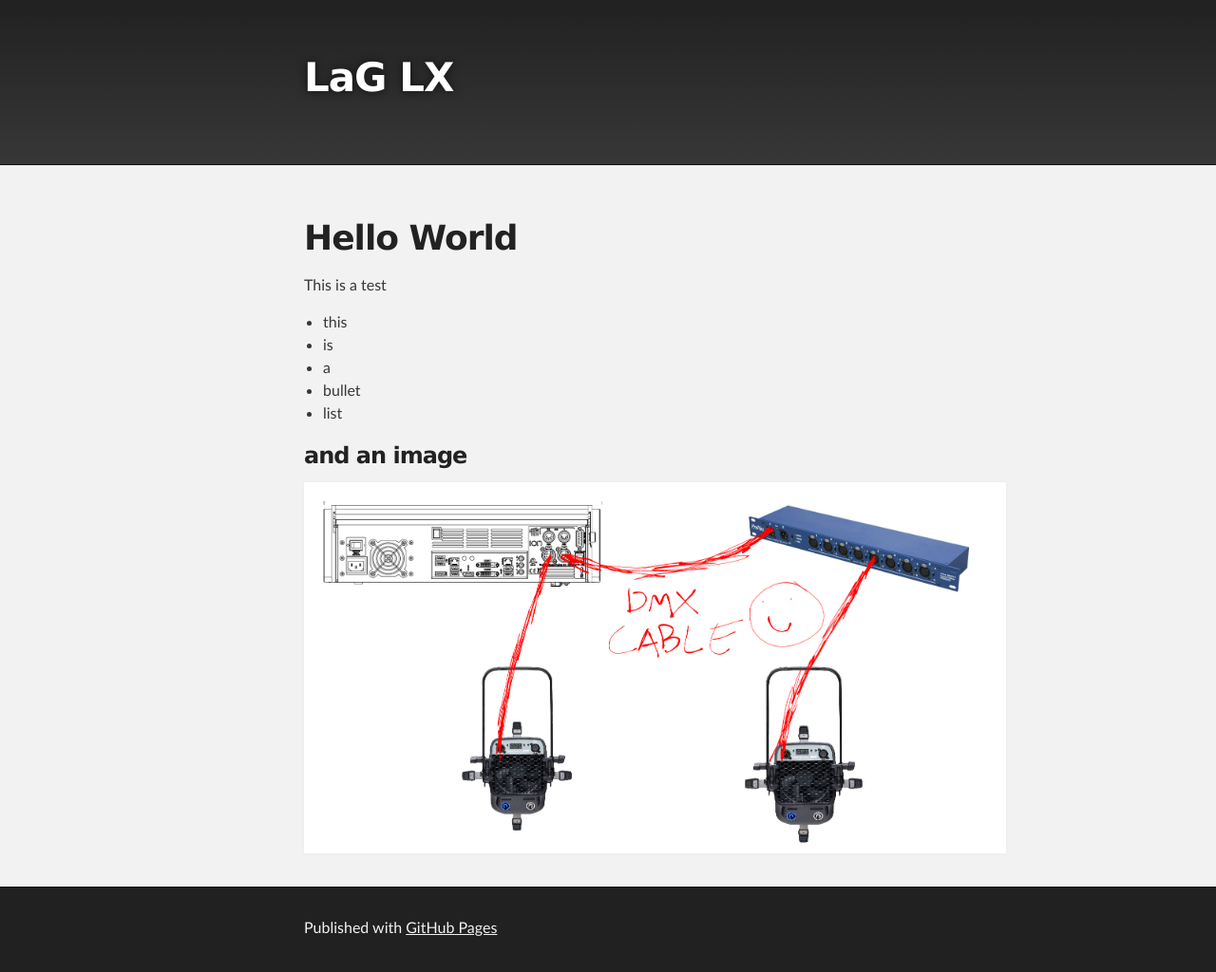
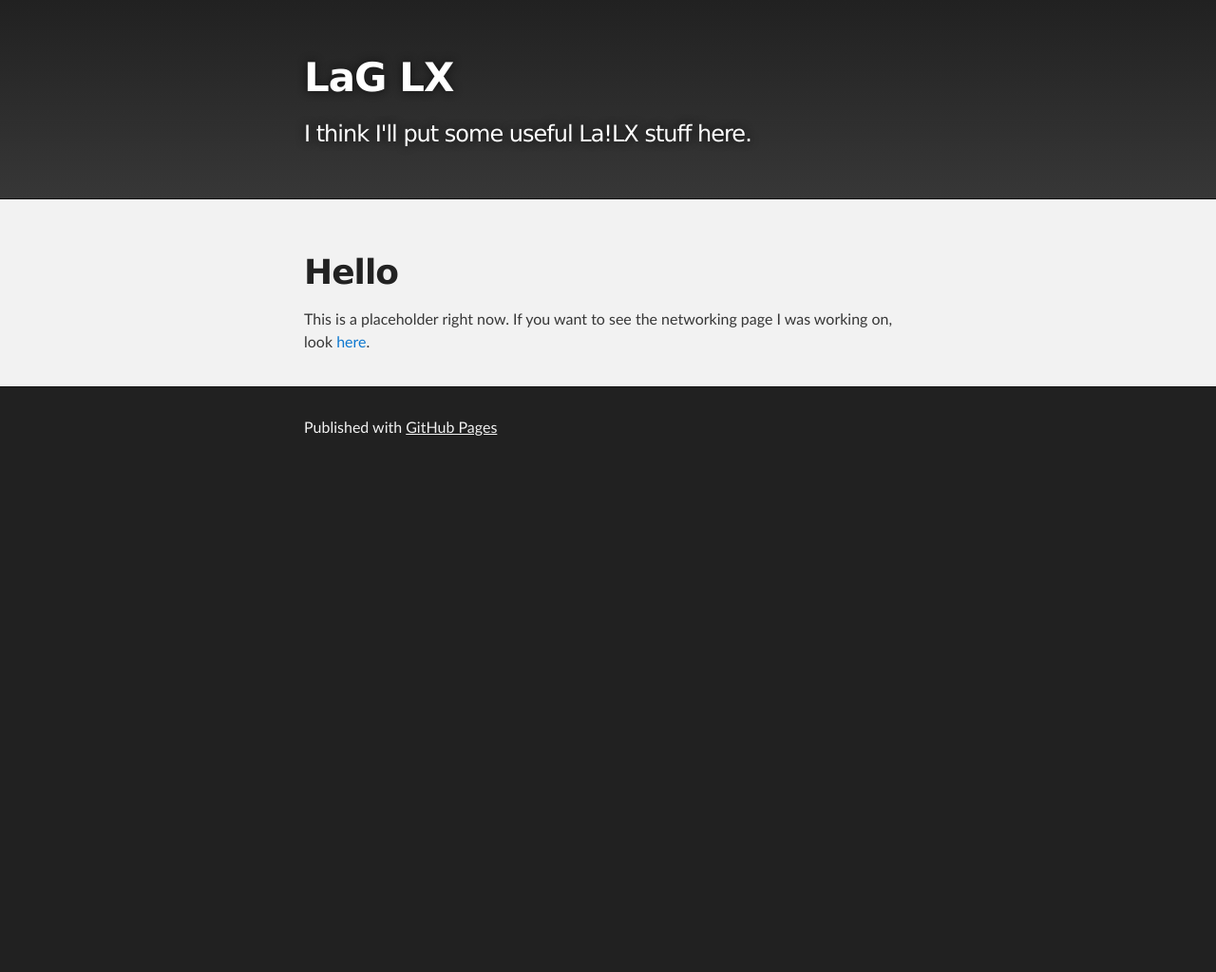
Before and after one commit to LaG-LX/LaG-LX.github.io, a Jekyll site: the page built from index.md, in a window 1280 px wide. Shown: the whole page at 95% size. Built offline with Jekyll 4.4.1, drawn with Linux system fonts in a browser that asks for light colours; the repository's description, which GitHub fills in, is left out; our own code applies the rules of GitHub Pages for plain Markdown files; after the commit the page ends 900 px from its top, so only the background shows below that.

```diff
--- a/_config.yml
+++ b/_config.yml
@@ -1,2 +1,3 @@
 theme: jekyll-theme-slate
 title: LaG LX
+description: I think I'll put some useful La!LX stuff here.
--- a/index.md
+++ b/index.md
@@ -1,17 +1,7 @@
 ---
-title: LaGuardia LX
 layout: default
 ---
-# Hello World
 
-This is a test
+# Hello
 
-- this
-- is
-- a
-- bullet
-- list
-
-### and an image
-
-![some image](/assets/networking_dmx_only.png)
+This is a placeholder right now. If you want to see the networking page I was working on, look [here](/networking).
```
Also changed, not shown: networking.md (+1 -1 lines).
